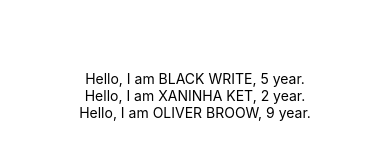
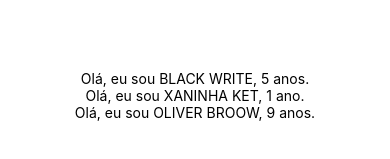
Before and after one commit to Sofia-trindade/Projeto-Movel-ReactNative-, a React Native app: screen / in a window 390 px wide. Shown: the part 327-486 px from the top of the page. Built offline with nearby package versions, Linux system fonts and the light colour scheme.

Commit message:
adiciono IF ternário p/  o texto ano/anos

```diff
--- a/App.js
+++ b/App.js
@@ -5,8 +5,13 @@ const getNomeCompleto = (nome, sobrenome) =>{
   return nome + ' ' + sobrenome ;
 }
 const Cat = ({nome, sobrenome, idade}) => {
+  // let texto = 'anos';
+  // if(idade <= 1){
+  //   texto = 'ano'
+  // }
+  const texto = (idade <= 1) ? 'ano' : 'anos'; //IF ternário
 
-  return <Text>Hello, I am {getNomeCompleto(nome, sobrenome).toUpperCase()}, {idade} year.</Text>
+  return <Text>Olá, eu sou {getNomeCompleto(nome, sobrenome).toUpperCase()}, {idade} {texto}.</Text>
 }
 
 export default IFAL;
@@ -15,7 +20,7 @@ function IFAL() {
   return (
     <View style={styles.container}>
     <Cat nome="Black" sobrenome="write" idade={5}/>
-      <Cat nome="Xaninha" sobrenome="ket" idade={2}/>
+      <Cat nome="Xaninha" sobrenome="ket" idade={1}/>
       <Cat nome="Oliver" sobrenome="broow" idade={9}/>
 
       <StatusBar style="auto" />
```
